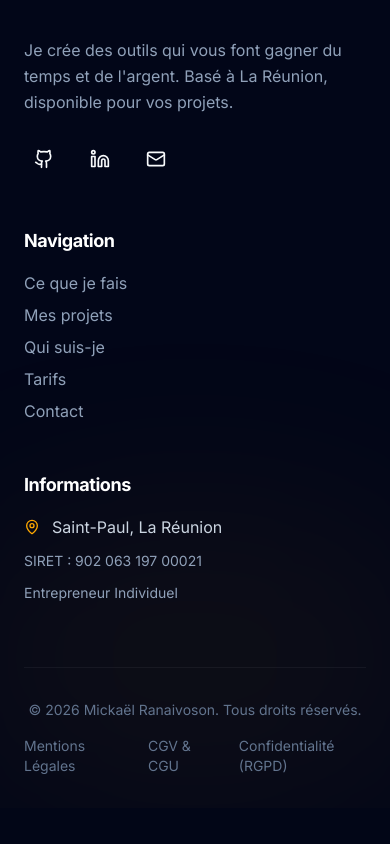
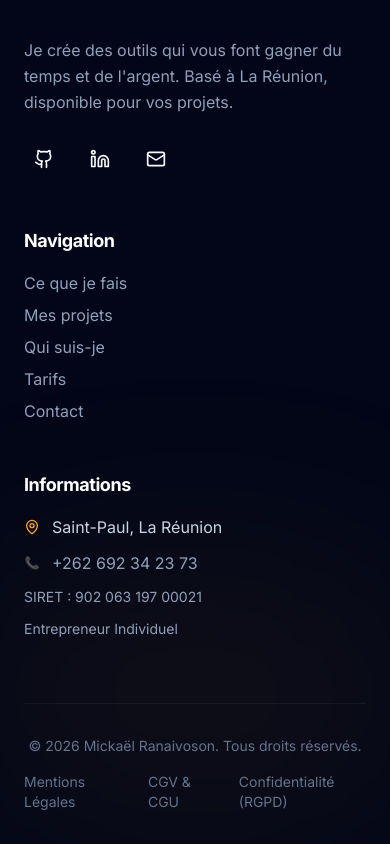
Before and after one commit to MikeRanai/mickael-ranaivoson-landing, a Next.js app: page / in a window 390 px wide. Shown: the part 10806-11650 px from the top of the page. Before the commit the page ends 11614 px from the top, so only its background shows below. Built offline with nearby package versions, Linux system fonts and the light colour scheme.

Commit message:
refactor: update CTA icon to MessageSquare and add phone number to footer
- Replaced Smartphone icon with MessageSquare in Header CTA to match contact form action
- Added phone number to Footer for local trust
- Ensured CTA button background color is explicit #ffa800

```diff
--- a/components/layout/Footer.tsx
+++ b/components/layout/Footer.tsx
@@ -76,6 +76,10 @@ export function Footer() {
                 <MapPin className="w-4 h-4 text-[#ffa800]" />
                 <span>Saint-Paul, La Réunion</span>
               </li>
+              <li className="flex items-center gap-3 text-slate-400">
+                 <span className="w-4 h-4 flex items-center justify-center text-[#ffa800] font-bold text-xs">📞</span>
+                 <a href="tel:+262692342373" className="hover:text-white transition-colors">+262 692 34 23 73</a>
+              </li>
               <li className="text-slate-400 text-sm">
                 SIRET : 902 063 197 00021
               </li>
--- a/components/layout/Header.tsx
+++ b/components/layout/Header.tsx
@@ -3,7 +3,7 @@
 import { useState, useEffect } from "react";
 import Link from "next/link";
 import Image from "next/image";
-import { Menu, X, Smartphone } from "lucide-react";
+import { Menu, X, MessageSquare } from "lucide-react";
 import {
   motion,
   AnimatePresence,
@@ -108,13 +108,13 @@ function CTAButton({ className = "" }: { className?: string }) {
     <Link
       href="#contact"
       className={`inline-flex items-center gap-2 px-5 py-2.5 rounded-lg
-        bg-primary text-slate-950 font-bold text-sm
+        bg-[#ffa800] text-slate-950 font-bold text-sm
         hover:bg-[#ffb92e] transition-all duration-300
         shadow-[0_0_20px_-5px_rgba(255,168,0,0.3)]
         hover:shadow-[0_0_30px_-5px_rgba(255,168,0,0.5)]
         ${className}`}
     >
-      <Smartphone className="w-4 h-4 fill-current" />
+      <MessageSquare className="w-4 h-4 fill-current" />
       <span>On en parle ?</span>
     </Link>
   );
@@ -271,11 +271,11 @@ function MobileMenu({
                   href="#contact"
                   onClick={onClose}
                   className="flex items-center justify-center gap-2 w-full px-6 py-4 rounded-xl
-                    bg-primary text-slate-950 font-bold text-lg
+                    bg-[#ffa800] text-slate-950 font-bold text-lg
                     hover:bg-[#ffb92e] transition-all duration-300
                     shadow-[0_0_25px_-5px_rgba(255,168,0,0.4)]"
                 >
-                  <Smartphone className="w-5 h-5 fill-current" />
+                  <MessageSquare className="w-5 h-5 fill-current" />
                   On en parle ?
                 </Link>
               </motion.div>
```
